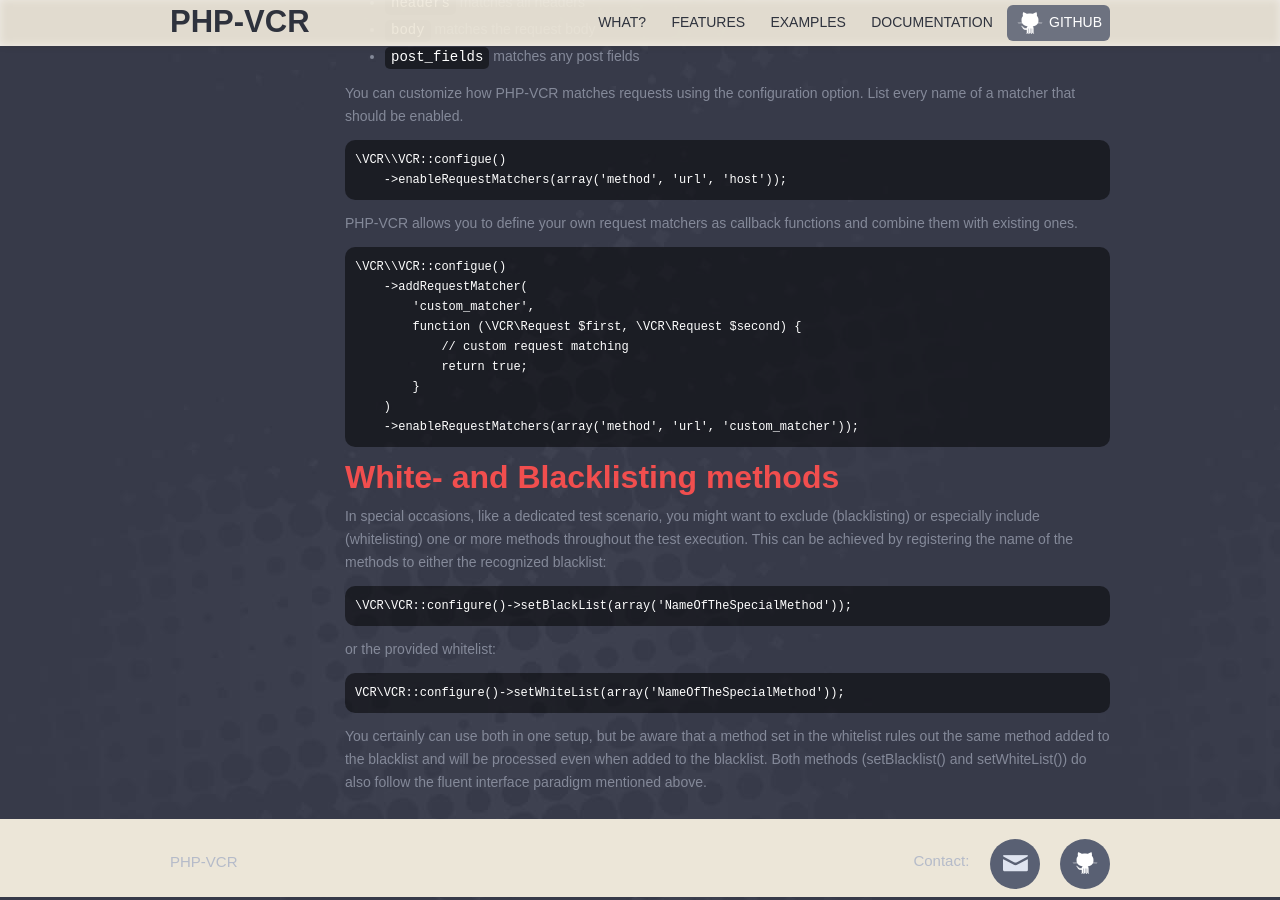
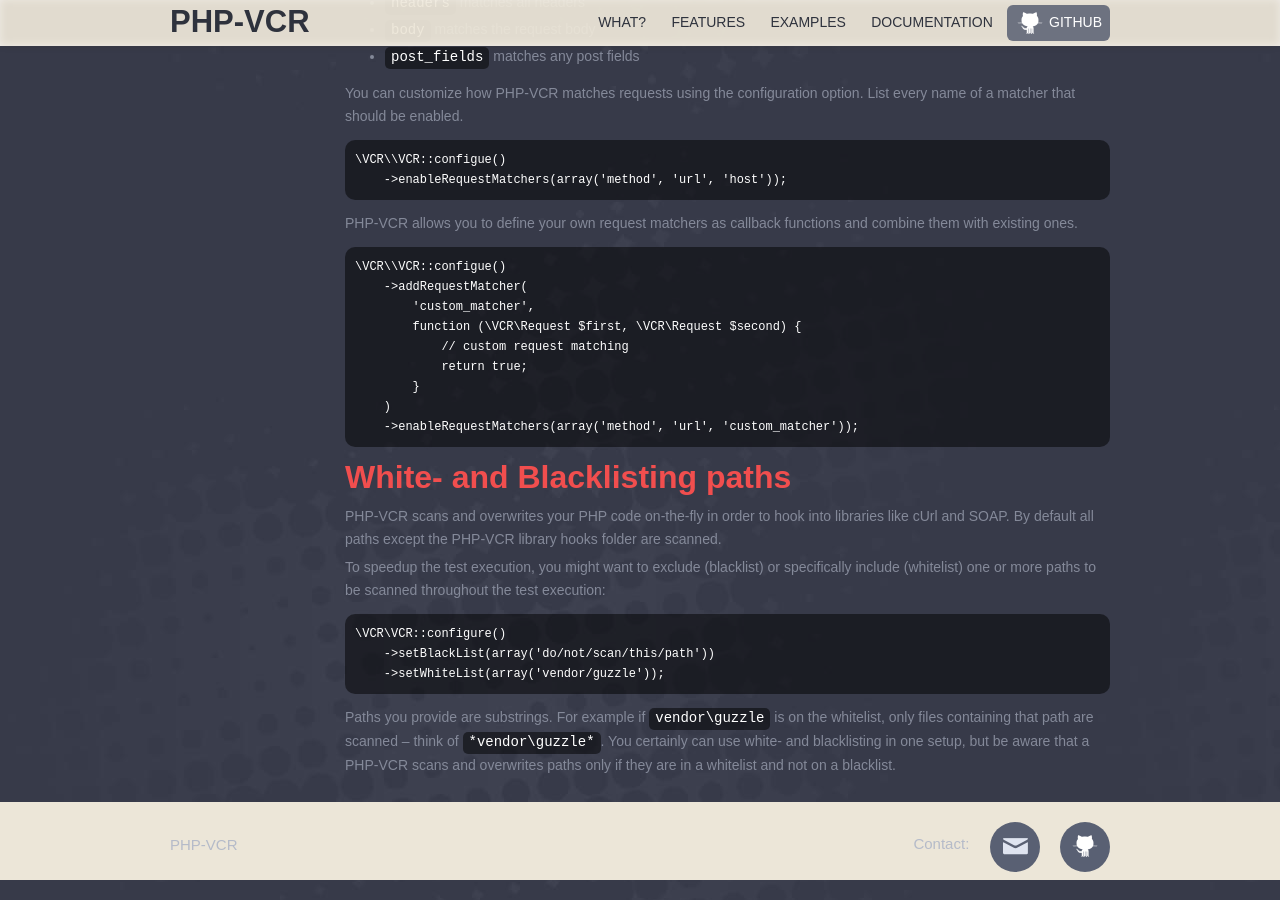
Before and after one commit to php-vcr/php-vcr.github.io, a Jekyll site: the page built from documentation/_posts/2013-10-20-configuration.md, in a window 1280 px wide and 900 px high, scrolled down 786 px. Built offline with Jekyll 4.4.1, drawn with Linux system fonts in a browser that asks for light colours.

Commit message:
Documented: White- and blacklisting are actually paths, not methods.

```diff
--- a/documentation/_posts/2013-10-20-configuration.md
+++ b/documentation/_posts/2013-10-20-configuration.md
@@ -49,16 +49,15 @@
         )
         ->enableRequestMatchers(array('method', 'url', 'custom_matcher'));
 
-## White- and Blacklisting methods
+## White- and Blacklisting paths
 
-In special occasions, like a dedicated test scenario, you might want to exclude (blacklisting) or especially include (whitelisting) one or more methods throughout the test execution.
-This can be achieved by registering the name of the methods to either the recognized blacklist:
+PHP-VCR scans and overwrites your PHP code on-the-fly in order to hook into libraries like cUrl and SOAP. By default all paths except the PHP-VCR library hooks folder are scanned.
 
-    \VCR\VCR::configure()->setBlackList(array('NameOfTheSpecialMethod'));
+To speedup the test execution, you might want to exclude (blacklist) or specifically include (whitelist) one or more paths to be scanned throughout the test execution:
 
-or the provided whitelist:
+    \VCR\VCR::configure()
+        ->setBlackList(array('do/not/scan/this/path'))
+        ->setWhiteList(array('vendor/guzzle'));
 
-    VCR\VCR::configure()->setWhiteList(array('NameOfTheSpecialMethod'));
-
-You certainly can use both in one setup, but be aware that a method set in the whitelist rules out the same method added to the blacklist and will be processed even when added to the blacklist.
-Both methods (setBlacklist() and setWhiteList()) do also follow the fluent interface paradigm mentioned above.
+Paths you provide are substrings. For example if `vendor\guzzle` is on the whitelist, only files containing that path are scanned – think of `*vendor\guzzle*`.
+You certainly can use white- and blacklisting in one setup, but be aware that a PHP-VCR scans and overwrites paths only if they are in a whitelist and not on a blacklist.
```
